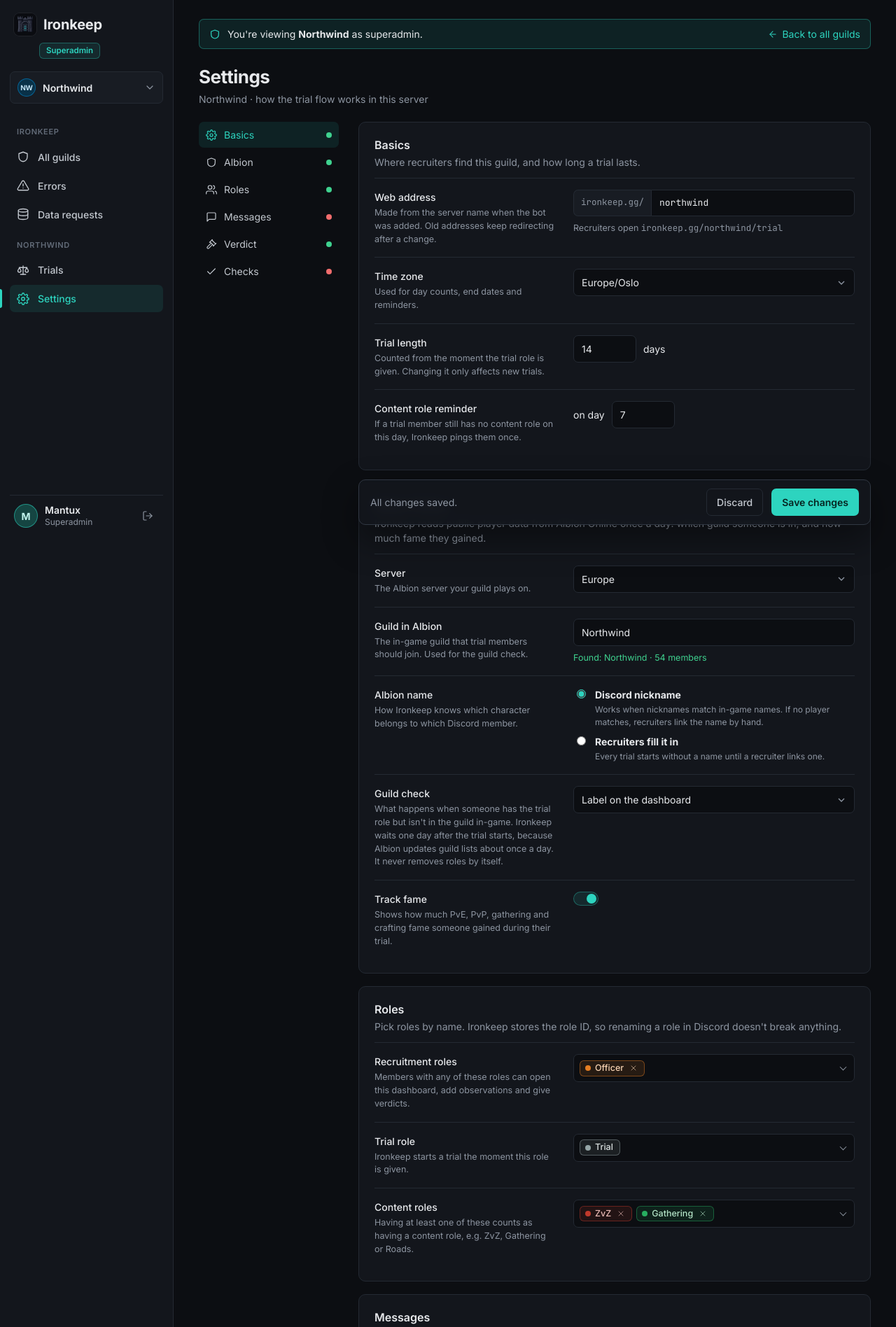
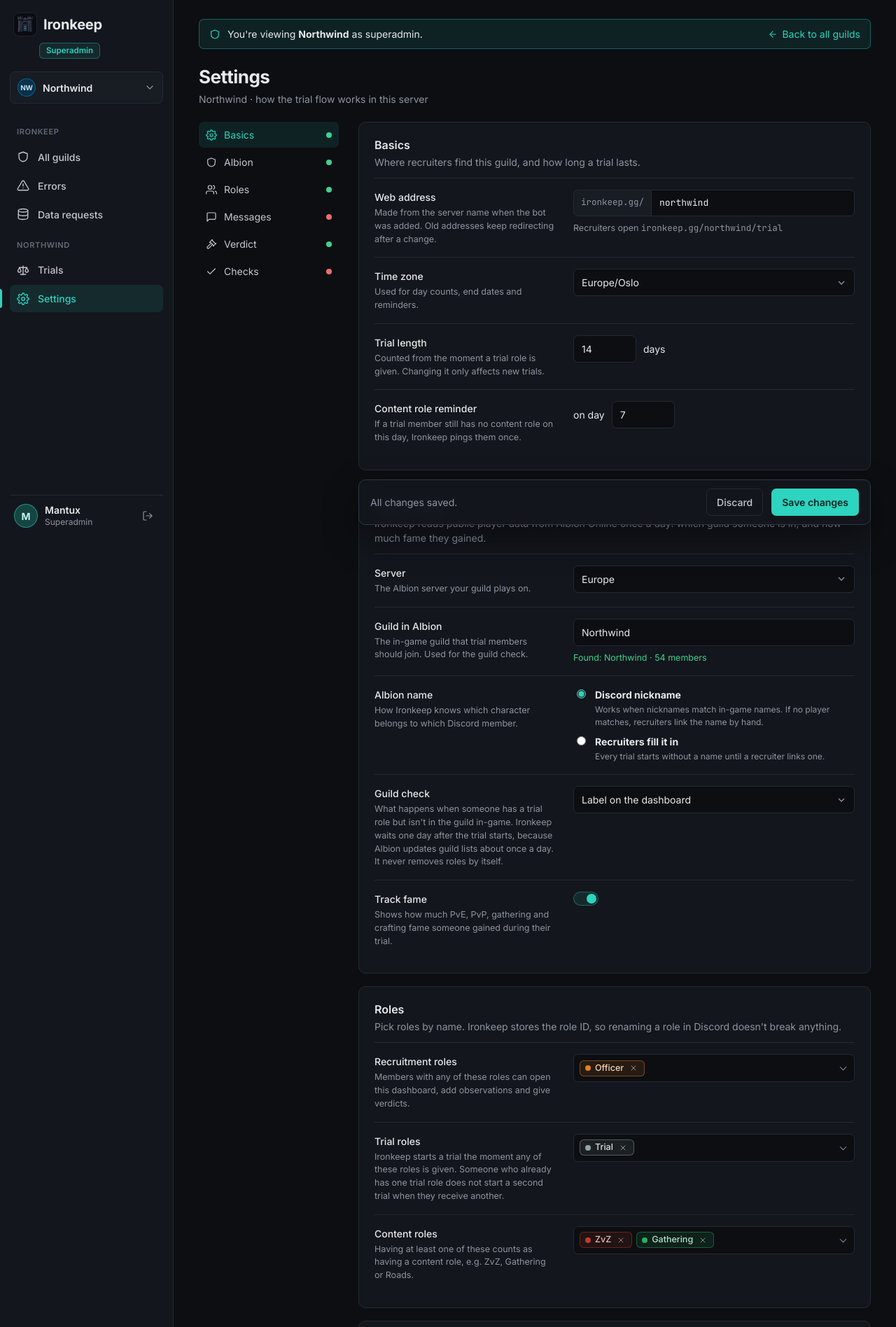
Before and after one commit to Mantux-ops/IronkeepV2, a FastAPI app: page /northwind/settings in a window 1280 px wide. Shown: the part 34-1930 px from the top of the page at 70% size. Run offline with FastAPI, Linux system fonts and the light colour scheme.

Commit message:
Allow a guild to use more than one trial role.
Giving any of those roles starts a trial. Gaining a second trial role does not start another one.

Co-authored-by: Mantux-ops <Mantux-ops@users.noreply.github.com>

```diff
--- a/ironkeep/db.py
+++ b/ironkeep/db.py
@@ -71,7 +71,7 @@ def default_settings():
         "trial_days": 14,
         "reminder_day": 7,
         "recruitment_roles": [],
-        "trial_role": None,
+        "trial_roles": [],
         "content_roles": [],
         "channels": {"perms": None, "trial_info": None, "recruiter_overview": None},
         "messages": messages,
@@ -89,10 +89,19 @@ def default_settings():
     }
 
 
+def trial_role_ids(settings):
+    settings = settings or {}
+    chosen = settings.get("trial_roles")
+    if not isinstance(chosen, list) or not chosen:
+        legacy = settings.get("trial_role")
+        chosen = legacy if isinstance(legacy, list) else ([legacy] if legacy else [])
+    return [str(role_id) for role_id in chosen if role_id]
+
+
 def setup_complete(settings):
     channels = settings.get("channels") or {}
     return bool(
-        settings.get("trial_role")
+        trial_role_ids(settings)
         and settings.get("recruitment_roles")
         and channels.get("perms")
         and channels.get("trial_info")
@@ -196,6 +205,8 @@ def _loads(value, fallback):
 
 def _guild_from_row(row, trials=None):
     settings = _loads(row["settings_json"], default_settings())
+    settings["trial_roles"] = trial_role_ids(settings)
+    settings.pop("trial_role", None)
     return {
         "id": row["id"],
         "slug": row["slug"],
--- a/ironkeep/main.py
+++ b/ironkeep/main.py
@@ -469,6 +469,8 @@ async def save_settings(slug: str, request: Request):
         new_slug = None
     saved = dict(body)
     saved.pop("slug", None)
+    saved["trial_roles"] = db.trial_role_ids(saved)
+    saved.pop("trial_role", None)
     db.save_settings(slug, saved, new_slug)
     target = new_slug or slug
     if db.setup_complete(saved):
--- a/ironkeep/static/js/settings.js
+++ b/ironkeep/static/js/settings.js
@@ -6,6 +6,11 @@
   const { roles, channels, guild, setupMode } = data;
   const state = JSON.parse(JSON.stringify(data.settings));
   state.overview_enabled = true;
+  if (!Array.isArray(state.trial_roles)) {
+    const legacy = state.trial_role;
+    state.trial_roles = Array.isArray(legacy) ? legacy.filter(Boolean).map(String) : legacy ? [String(legacy)] : [];
+  }
+  delete state.trial_role;
   let saved = JSON.stringify(state);
 
   const botRole = roles.find((r) => r.bot) || roles.find((r) => r.managed && r.name === "Ironkeep");
@@ -16,8 +21,8 @@
 
   const MESSAGES = [
     { key: "welcome", title: "Welcome in the perms channel", when: "When someone joins the server.", placeholders: ["member", "guild"] },
-    { key: "trial_started", title: "Trial started", when: "When the trial role is given. The start date is recorded at that moment.", placeholders: ["member", "guild", "days", "start_date", "end_date"] },
-    { key: "reminder", title: "Content role reminder", when: "Sent once, pinging the trial member, if they have no content role on the reminder day. Pick a channel the trial role can see.", placeholders: ["member", "guild", "day", "days", "end_date"] },
+    { key: "trial_started", title: "Trial started", when: "When a trial role is given. The start date is recorded at that moment.", placeholders: ["member", "guild", "days", "start_date", "end_date"] },
+    { key: "reminder", title: "Content role reminder", when: "Sent once, pinging the trial member, if they have no content role on the reminder day. Pick a channel the trial roles can see.", placeholders: ["member", "guild", "day", "days", "end_date"] },
     { key: "accepted", title: "Accepted", when: "When a recruiter accepts a trial on this website.", placeholders: ["member", "guild"] },
     { key: "rejected", title: "Rejected", when: "When a recruiter rejects a trial on this website.", placeholders: ["member", "guild"] },
   ];
@@ -219,7 +224,7 @@
     }
     const channel = channelById(id);
     if (!channel.bot_can_send) out.push({ level: "error", text: `Ironkeep can't send messages in #${channel.name}.` });
-    if (key === "reminder" && !channel.trial_visible) out.push({ level: "warn", text: `The trial role can't see #${channel.name}, so the ping won't reach them.` });
+    if (key === "reminder" && !channel.trial_visible) out.push({ level: "warn", text: `A trial role can't see #${channel.name}, so the ping may not reach them.` });
     return out;
   }
 
@@ -240,8 +245,8 @@
 
     if (!state.recruitment_roles.length) add("roles", "error", "No recruitment role chosen", "Nobody except the server owner could open this dashboard.");
     else add("roles", "ok", "Recruitment roles chosen", state.recruitment_roles.map((id) => roleById(id)?.name).join(", "));
-    if (!state.trial_role) add("roles", "error", "No trial role chosen", "Ironkeep won't know when a trial starts.");
-    else add("roles", "ok", "Trial role chosen", roleById(state.trial_role)?.name);
+    if (!state.trial_roles.length) add("roles", "error", "No trial role chosen", "Ironkeep won't know when a trial starts.");
+    else add("roles", "ok", state.trial_roles.length > 1 ? "Trial roles chosen" : "Trial role chosen", state.trial_roles.map((id) => roleById(id)?.name).filter(Boolean).join(", "));
     if (!state.content_roles.length) add("roles", "warn", "No content roles chosen", "Every trial will count as having no content role.");
 
     MESSAGES.forEach((m) => {
@@ -522,7 +527,7 @@
        <div class="modal__body">
          ${pending
            ? `<p>Your settings are saved. Ironkeep stays silent in <strong>${esc(guild.name)}</strong> until the request is approved. You'll get a message in Discord once it's approved.</p>`
-           : `<p>From now on, Ironkeep follows joins and the trial role in <strong>${esc(guild.name)}</strong>.</p>`}
+           : `<p>From now on, Ironkeep follows joins and the trial roles in <strong>${esc(guild.name)}</strong>.</p>`}
          <p class="muted" style="margin-top:10px">Trials that were already running have no reliable start date. They'll show up as "No start date" so you can fill them in once.</p>
        </div>
        <footer class="modal__footer">
--- a/ironkeep/templates/landing.html
+++ b/ironkeep/templates/landing.html
@@ -26,7 +26,7 @@
 
 <section class="feature-grid">
   <div class="feature"><span class="feature__icon">{{ icon("user-plus", 20) }}</span><h3>New member ping</h3><p>Someone joins, and Ironkeep posts in your perms channel so nobody slips through.</p></div>
-  <div class="feature"><span class="feature__icon">{{ icon("calendar", 20) }}</span><h3>Trial clock</h3><p>The moment the trial role is given becomes the start date. The end date follows from your trial length.</p></div>
+  <div class="feature"><span class="feature__icon">{{ icon("calendar", 20) }}</span><h3>Trial clock</h3><p>The moment a trial role is given becomes the start date. The end date follows from your trial length.</p></div>
   <div class="feature"><span class="feature__icon">{{ icon("bell", 20) }}</span><h3>One reminder</h3><p>No content role after a week? The trial member gets pinged once, not every day.</p></div>
   <div class="feature"><span class="feature__icon">{{ icon("gavel", 20) }}</span><h3>Verdict with context</h3><p>Recruiters log observations. Accepting or rejecting shows them all, then updates roles for you.</p></div>
 </section>
@@ -35,7 +35,7 @@
   <h2 class="section-title">How it starts</h2>
   <div class="steps">
     <div class="step"><span class="step__num">01</span><h3>Add the bot</h3><p>A server admin adds Ironkeep. Your guild gets its own address, like ironkeep.gg/yourguild.</p></div>
-    <div class="step"><span class="step__num">02</span><h3>Pick roles and channels</h3><p>Choose the trial role, content roles, recruiter roles and channels by name. No IDs to copy.</p></div>
+    <div class="step"><span class="step__num">02</span><h3>Pick roles and channels</h3><p>Choose the trial roles, content roles, recruiter roles and channels by name. No IDs to copy.</p></div>
     <div class="step"><span class="step__num">03</span><h3>Get approved</h3><p>Once your server is approved, Ironkeep starts following joins and trials.</p></div>
   </div>
 </section>
--- a/ironkeep/templates/settings.html
+++ b/ironkeep/templates/settings.html
@@ -66,7 +66,7 @@
       </select>
       {% endcall %}
 
-      {% call setting("Trial length", "Counted from the moment the trial role is given. Changing it only affects new trials.") %}
+      {% call setting("Trial length", "Counted from the moment a trial role is given. Changing it only affects new trials.") %}
       <span class="number-input"><input class="input" type="number" name="trial_days" min="1" max="120" value="{{ guild.settings.trial_days }}"> days</span>
       {% endcall %}
 
@@ -105,7 +105,7 @@
         <span><strong>Recruiters fill it in</strong><span class="muted small">Every trial starts without a name until a recruiter links one.</span></span></label>
       {% endcall %}
 
-      {% call setting("Guild check", "What happens when someone has the trial role but isn't in the guild in-game. Ironkeep waits one day after the trial starts, because Albion updates guild lists about once a day. It never removes roles by itself.") %}
+      {% call setting("Guild check", "What happens when someone has a trial role but isn't in the guild in-game. Ironkeep waits one day after the trial starts, because Albion updates guild lists about once a day. It never removes roles by itself.") %}
       <select class="input select" name="albion.guild_check">
         <option value="dashboard" {% if albion.guild_check == "dashboard" %}selected{% endif %}>Label on the dashboard</option>
         <option value="dashboard_and_channel" {% if albion.guild_check == "dashboard_and_channel" %}selected{% endif %}>Label on the dashboard and a note in the recruiter channel</option>
@@ -130,8 +130,8 @@
       <div class="picker" data-picker="recruitment_roles" data-kind="role" data-multi></div>
       {% endcall %}
 
-      {% call setting("Trial role", "Ironkeep starts a trial the moment this role is given.") %}
-      <div class="picker" data-picker="trial_role" data-kind="role"></div>
+      {% call setting("Trial roles", "Ironkeep starts a trial the moment any of these roles is given. Someone who already has one trial role does not start a second trial when they receive another.") %}
+      <div class="picker" data-picker="trial_roles" data-kind="role" data-multi></div>
       {% endcall %}
 
       {% call setting("Content roles", "Having at least one of these counts as having a content role, e.g. ZvZ, Gathering or Roads.") %}
```
Also changed, not shown: ironkeep/bot.py (+16 -14 lines).
